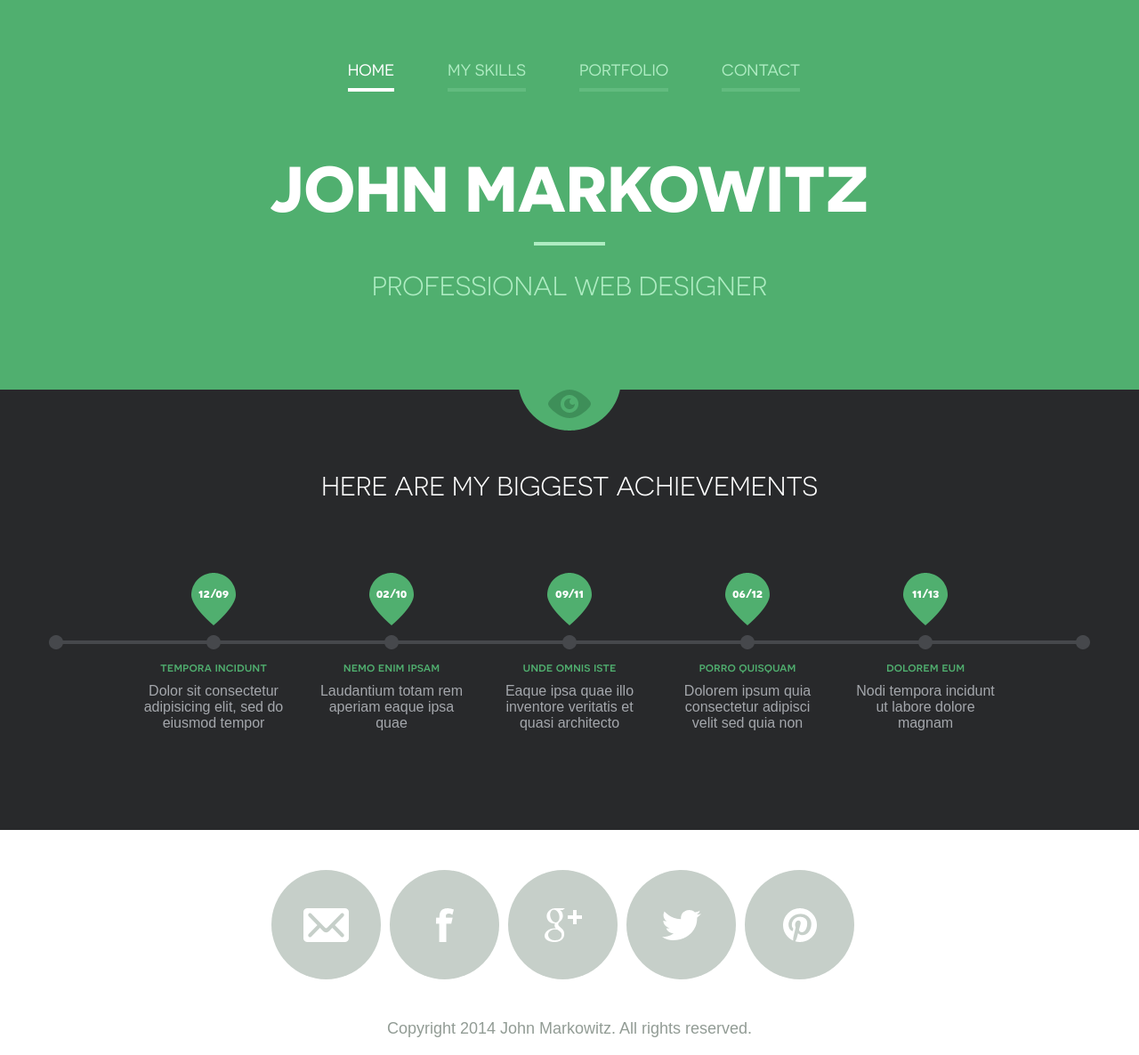
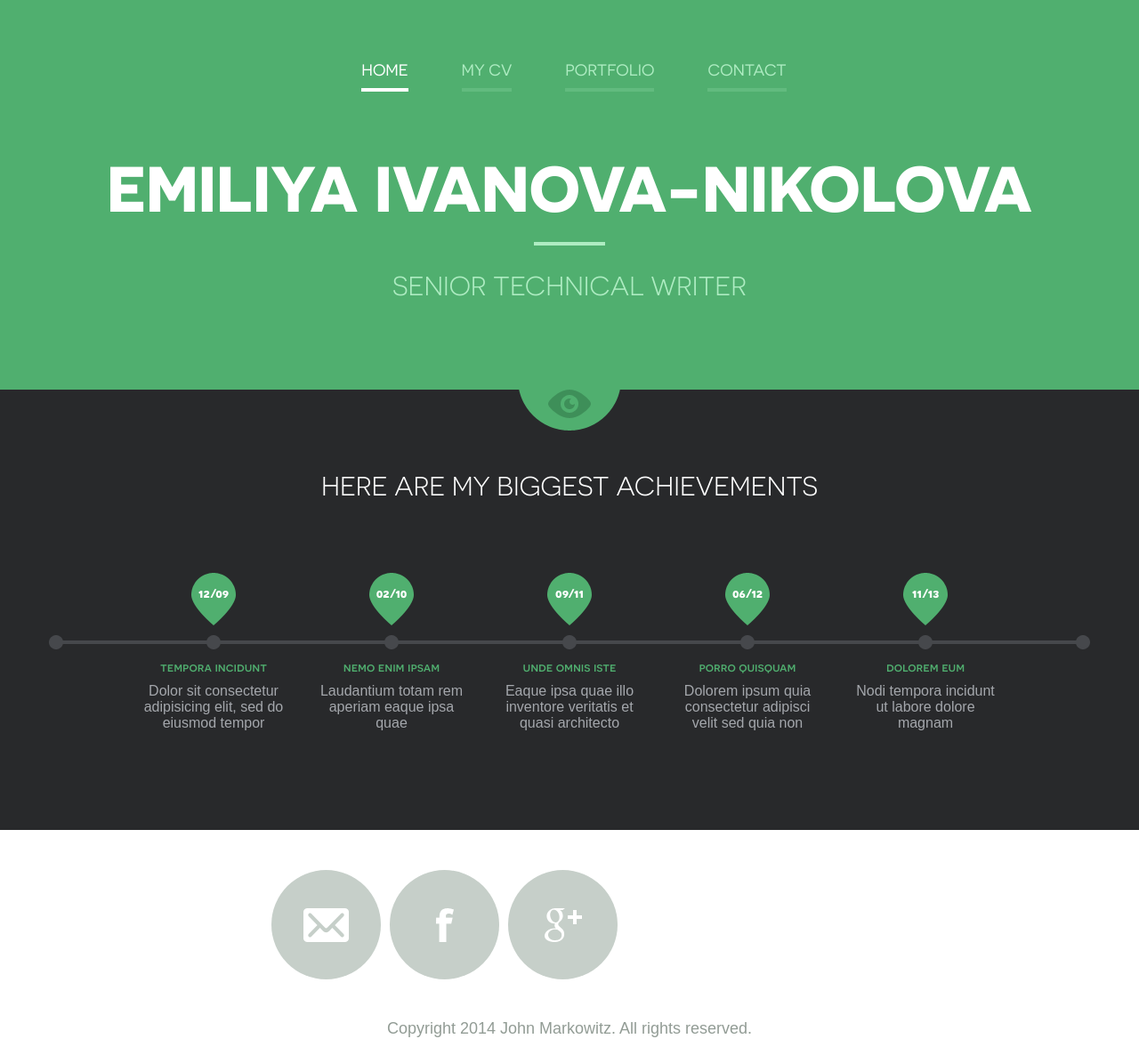
Before and after one commit to eminikolova/eminikolova.github.io, a plain HTML site: page index.html in a window 1280 px wide. Shown: the whole page at 89% size. Drawn offline with nearby package versions, Linux system fonts and the light colour scheme.

Commit message:
Initial Commit

```diff
--- a/index.html
+++ b/index.html
@@ -23,13 +23,13 @@
 					<nav id="nav">
 						<ul>
 							<li><a class="active" href="index.html">Home</a></li>
-							<li><a href="myskills.html">My skills</a></li>
+							<li><a href="mycv.html">My CV</a></li>
 							<li><a href="Portfolio.html">Portfolio</a></li>
 							<li><a href="Contact.html">Contact</a></li>
 						</ul>
 					</nav>
-				<h1 class="logo">John Markowitz</h1>
-				<h2 class="slogan">Professional Web Designer</h2>
+				<h1 class="logo">Emiliya Ivanova-Nikolova</h1>
+				<h2 class="slogan">Senior Technical Writer</h2>
 			</header>
 		</div>
 		<div class="wrapper-holder grey">
@@ -84,8 +84,6 @@
 					<li class="email"><a href="#">Email</a></li>
 					<li class="facebook"><a href="#">Facebook</a></li>
 					<li class="google"><a href="#">Google+</a></li>
-					<li class="twitter"><a href="#">Twitter</a></li>
-					<li class="pinterest"><a href="#">Pinterest</a></li>
 				</ul>
 				<p class="copy">Copyright 2014 John Markowitz. All rights reserved.</p>
 			</div>
```
